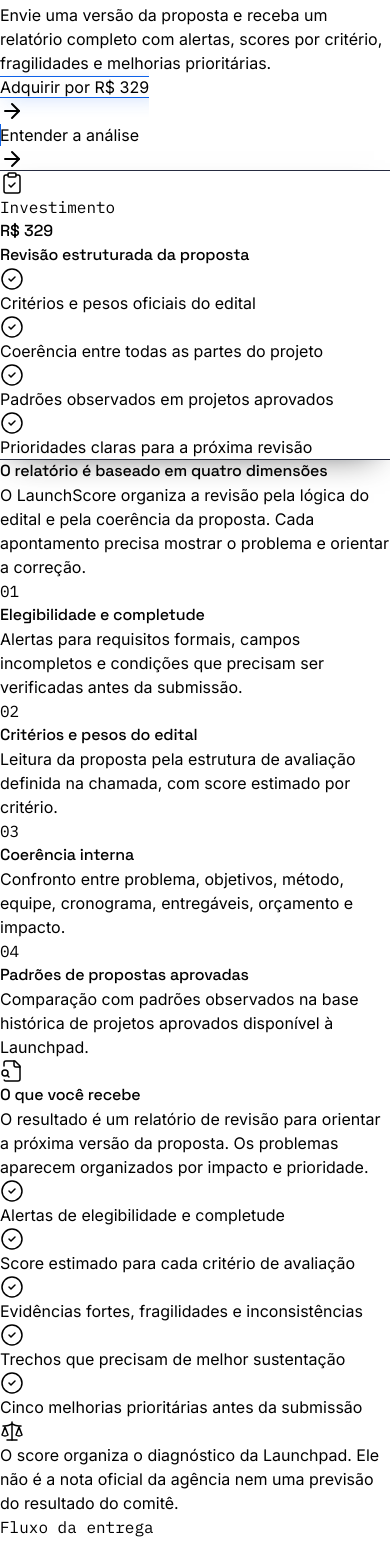
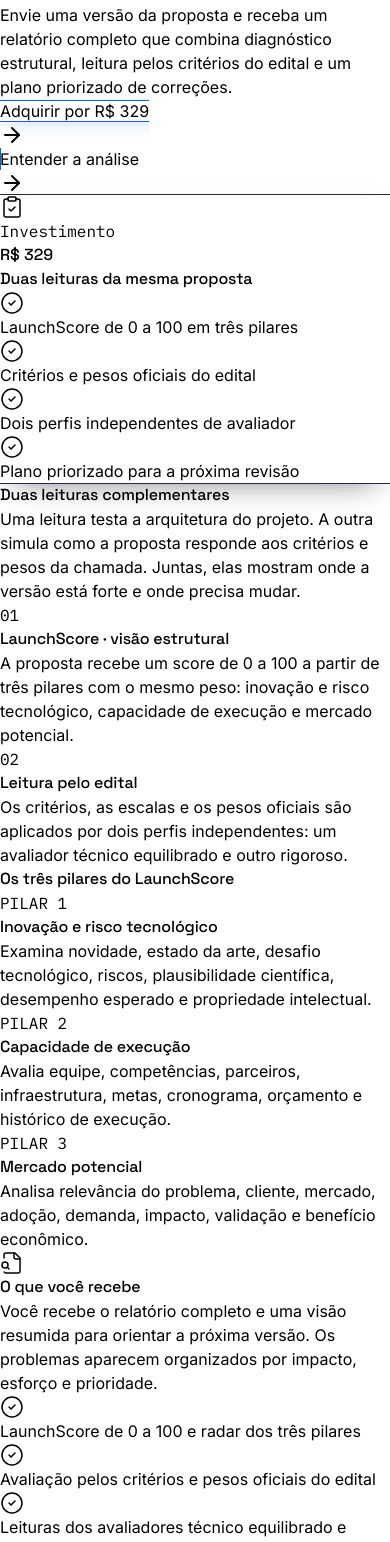
Before and after one commit to jrlmartini/Launchpad-Landingpage, a React (Vite) app in the folder client/: page /projetos/launchscore in a window 390 px wide. Shown: the part 432-1974 px from the top of the page. Built offline with nearby package versions, Linux system fonts and the light colour scheme.

Commit message:
feat: alinhar LaunchScore à metodologia v0.1

```diff
--- a/client/src/components/hub/ProjectServices.tsx
+++ b/client/src/components/hub/ProjectServices.tsx
@@ -166,15 +166,15 @@ const projectServices = [
     lead:
       "Você envia uma versão da proposta e recebe um diagnóstico das fragilidades e melhorias prioritárias.",
     body:
-      "O LaunchScore analisa a proposta com base nos critérios e pesos do edital, nos requisitos formais, na coerência interna e em padrões observados na base histórica de projetos aprovados disponível à Launchpad.",
+      "O LaunchScore combina um diagnóstico em três pilares com a avaliação pelos critérios e pesos do edital. Duas personas técnicas, uma equilibrada e outra rigorosa, testam a força da versão analisada.",
     bullets: [
-      "Alertas de elegibilidade e completude",
-      "Score estimado por critério",
-      "Evidências, fragilidades e inconsistências",
-      "Cinco melhorias prioritárias antes da submissão",
+      "Score de 0 a 100 em três pilares",
+      "Leitura pelos critérios oficiais do edital",
+      "Matriz de coerência e pesquisa externa dirigida",
+      "Plano priorizado de correções",
     ],
     closing:
-      "O LaunchScore é um diagnóstico da Launchpad. Não corresponde à nota da agência, não estima probabilidade de aprovação e não substitui a decisão do comitê julgador.",
+      "A entrega mostra como inovação, execução e mercado se sustentam na proposta e quais mudanças devem entrar primeiro na próxima versão.",
     cta: "",
     waMessage: "",
     featured: false,
@@ -381,8 +381,8 @@ export function ProjectServicesComparison() {
 export function ProjectsFAQ() {
   const faqs = [
     {
-      q: "Você garante que o projeto será aprovado?",
-      a: "Não. A decisão é de um comitê, com critérios e concorrência que ninguém controla. A escrita e o LaunchScore ajudam a identificar problemas de enquadramento, coerência, evidência e execução antes da submissão, sem prever nota ou aprovação.",
+      q: "Como o LaunchScore chega ao diagnóstico?",
+      a: "A análise combina um score em três pilares, a leitura pelos critérios oficiais, uma matriz de coerência e pesquisa externa dirigida. A conclusão integra essas evidências e orienta o plano priorizado de correções.",
     },
     {
       q: "Funciona para qual edital?",
--- a/client/src/lib/launch-lab.ts
+++ b/client/src/lib/launch-lab.ts
@@ -131,9 +131,9 @@ export const FAQ_LAUNCH_LAB = [
       "Não. O programa fornece método, ferramentas, clínicas coletivas e um diagnóstico de prontidão. O participante continua responsável pela redação, pelas informações e pela submissão da proposta.",
   },
   {
-    pergunta: "O LaunchScore prevê a aprovação?",
+    pergunta: "Como o LaunchScore avalia a proposta?",
     resposta:
-      "Não. O LaunchScore é um diagnóstico de prontidão produzido a partir de uma versão da proposta. Ele considera os critérios e pesos oficiais, requisitos formais, coerência interna e padrões observados na base histórica de projetos aprovados disponível à Launchpad. O resultado não corresponde à nota do CNPq nem representa probabilidade de aprovação.",
+      "O diagnóstico combina um score de 0 a 100 em inovação e risco tecnológico, capacidade de execução e mercado potencial com uma leitura pelos critérios e pesos oficiais. Dois perfis de avaliador testam a proposta e alimentam o plano priorizado de correções.",
   },
   {
     pergunta: "O programa serve para projetos fora de software?",
--- a/client/src/lib/launchscore.ts
+++ b/client/src/lib/launchscore.ts
@@ -5,7 +5,7 @@
  * Asaas em 30/08/2026. Não reutilizar estes links em outras ofertas.
  */
 export const LAUNCHSCORE = {
-  VERSAO: "launchscore-fomento-2026-v03",
+  VERSAO: "launchscore-methodology-v0.1-site-v05",
   nome: "LaunchScore",
   preco: 329,
   moeda: "BRL",
--- a/client/src/pages/launch-lab-rhae.tsx
+++ b/client/src/pages/launch-lab-rhae.tsx
@@ -398,10 +398,10 @@ export default function LaunchLabRhae() {
                 <p className="mt-6 font-mono text-xs uppercase tracking-[0.16em] text-cta">LaunchScore Report</p>
                 <h3 className="mt-3 font-display text-3xl font-bold text-text">Uma segunda leitura estruturada</h3>
                 <p className="mt-5 leading-relaxed text-text-muted">
-                  O relatório analisa uma versão da proposta com base nos critérios e pesos oficiais, nos requisitos formais, na coerência interna e em padrões observados na base histórica de projetos aprovados disponível à Launchpad.
+                  O relatório combina o LaunchScore em três pilares com uma leitura pelos critérios e pesos oficiais. Dois perfis de avaliador testam a versão da proposta e ajudam a definir as correções prioritárias.
                 </p>
                 <ul className="mt-6 space-y-3">
-                  {["Alertas de elegibilidade e completude", "Score estimado por critério", "Evidências, fragilidades e inconsistências", "Cinco melhorias prioritárias"].map((item) => (
+                  {["Score de 0 a 100 em três pilares", "Leitura pelos critérios oficiais", "Matriz de coerência e pesquisa externa", "Plano priorizado de correções"].map((item) => (
                     <li key={item} className="flex items-start gap-3 text-sm text-text">
                       <Check className="mt-0.5 h-4 w-4 shrink-0 text-cta" aria-hidden />
                       {item}
@@ -409,7 +409,7 @@ export default function LaunchLabRhae() {
                   ))}
                 </ul>
                 <p className="mt-7 border-t border-cta/20 pt-5 text-sm leading-relaxed text-text-muted">
-                  O LaunchScore é um diagnóstico da Launchpad. Não corresponde à nota do CNPq, não estima probabilidade de aprovação e não substitui a decisão do comitê julgador.
+                  A conclusão integra os três pilares, a leitura do edital, os alertas críticos e as contradições encontradas na análise.
                 </p>
                 <a
                   href="/projetos/launchscore"
--- a/client/src/pages/launchscore.tsx
+++ b/client/src/pages/launchscore.tsx
@@ -11,9 +11,7 @@ import {
 } from "lucide-react";
 import { Navbar } from "@/components/landing/Navbar";
 import { Footer } from "@/components/landing/Footer";
-import { FloatingWhatsApp } from "@/components/hub/FloatingWhatsApp";
 import { LAUNCHSCORE } from "@/lib/launchscore";
-import { WA_MESSAGES } from "@/lib/contact";
 import { trackEvent } from "@/lib/analytics";
 
 const sections = [
@@ -23,31 +21,43 @@ const sections = [
   { href: "#faq", label: "Perguntas" },
 ];
 
-const dimensoes = [
+const leituras = [
   {
-    titulo: "Elegibilidade e completude",
-    texto: "Alertas para requisitos formais, campos incompletos e condições que precisam ser verificadas antes da submissão.",
+    numero: "01",
+    titulo: "LaunchScore · visão estrutural",
+    texto: "A proposta recebe um score de 0 a 100 a partir de três pilares com o mesmo peso: inovação e risco tecnológico, capacidade de execução e mercado potencial.",
   },
   {
-    titulo: "Critérios e pesos do edital",
-    texto: "Leitura da proposta pela estrutura de avaliação definida na chamada, com score estimado por critério.",
+    numero: "02",
+    titulo: "Leitura pelo edital",
+    texto: "Os critérios, as escalas e os pesos oficiais são aplicados por dois perfis independentes: um avaliador técnico equilibrado e outro rigoroso.",
+  },
+];
+
+const pilares = [
+  {
+    titulo: "Inovação e risco tecnológico",
+    texto: "Examina novidade, estado da arte, desafio tecnológico, riscos, plausibilidade científica, desempenho esperado e propriedade intelectual.",
   },
   {
-    titulo: "Coerência interna",
-    texto: "Confronto entre problema, objetivos, método, equipe, cronograma, entregáveis, orçamento e impacto.",
+    titulo: "Capacidade de execução",
+    texto: "Avalia equipe, competências, parceiros, infraestrutura, metas, cronograma, orçamento e histórico de execução.",
   },
   {
-    titulo: "Padrões de propostas aprovadas",
-    texto: "Comparação com padrões observados na base histórica de projetos aprovados disponível à Launchpad.",
+    titulo: "Mercado potencial",
+    texto: "Analisa relevância do problema, cliente, mercado, adoção, demanda, impacto, validação e benefício econômico.",
   },
 ];
 
 const relatorio = [
-  "Alertas de elegibilidade e completude",
-  "Score estimado para cada critério de avaliação",
-  "Evidências fortes, fragilidades e inconsistências",
-  "Trechos que precisam de melhor sustentação",
-  "Cinco melhorias prioritárias antes da submissão",
+  "LaunchScore de 0 a 100 e radar dos três pilares",
+  "Avaliação pelos critérios e pesos oficiais do edital",
+  "Leituras dos avaliadores técnico equilibrado e rigoroso",
+  "Matriz de coerência entre risco, método, equipe, orçamento e prazo",
+  "Pesquisa externa dirigida e contradições relevantes",
+  "Perguntas prováveis dos avaliadores",
+  "Plano priorizado de correções da proposta e do projeto",
+  "Conclusão sobre a competitividade da versão analisada",
 ];
 
 const faqs = [
@@ -132,7 +142,7 @@ export default function LaunchScore() {
                   Descubra onde sua proposta perde força antes da submissão.
                 </h1>
                 <p className="mt-6 max-w-2xl text-lg leading-relaxed text-text/85 lg:text-xl">
-                  Envie uma versão da proposta e receba um relatório completo com alertas, scores por critério, fragilidades e melhorias prioritárias.
+                  Envie uma versão da proposta e receba um relatório completo que combina diagnóstico estrutural, leitura pelos critérios do edital e um plano priorizado de correções.
                 </p>
                 <div className="mt-9 flex flex-col items-start gap-4 sm:flex-row sm:items-center">
                   <a
@@ -160,13 +170,13 @@ export default function LaunchScore() {
                     <p className="mt-1 font-display text-4xl font-bold text-text">R$ 329</p>
                   </div>
                 </div>
-                <h2 className="mt-7 font-display text-2xl font-bold text-text">Revisão estruturada da proposta</h2>
+                <h2 className="mt-7 font-display text-2xl font-bold text-text">Duas leituras da mesma proposta</h2>
                 <ul className="mt-6 space-y-4">
                   {[
+                    "LaunchScore de 0 a 100 em três pilares",
                     "Critérios e pesos oficiais do edital",
-                    "Coerência entre todas as partes do projeto",
-                    "Padrões observados em projetos aprovados",
-                    "Prioridades claras para a próxima revisão",
+                    "Dois perfis independentes de avaliador",
+                    "Plano priorizado para a próxima revisão",
                   ].map((item) => (
                     <li key={item} className="flex items-start gap-3 text-text-muted">
                       <CheckCircle2 className="mt-0.5 h-5 w-5 shrink-0 text-cta" strokeWidth={1.5} />
@@ -181,19 +191,32 @@ export default function LaunchScore() {
           <section id="analise" className="scroll-mt-32 border-y border-stroke/30 bg-surface/30 py-20 lg:py-28">
             <div className="mx-auto max-w-6xl px-6 lg:px-8">
               <div className="mx-auto mb-12 max-w-3xl text-center">
-                <h2 className="font-display text-3xl font-bold text-text lg:text-4xl">O relatório é baseado em quatro dimensões</h2>
+                <h2 className="font-display text-3xl font-bold text-text lg:text-4xl">Duas leituras complementares</h2>
                 <p className="mt-5 text-lg leading-relaxed text-text-muted">
-                  O LaunchScore organiza a revisão pela lógica do edital e pela coerência da proposta. Cada apontamento precisa mostrar o problema e orientar a correção.
+                  Uma leitura testa a arquitetura do projeto. A outra simula como a proposta responde aos critérios e pesos da chamada. Juntas, elas mostram onde a versão está forte e onde precisa mudar.
                 </p>
               </div>
               <div className="grid gap-5 md:grid-cols-2">
-                {dimensoes.map((item, index) => (
+                {leituras.map((item) => (
                   <article key={item.titulo} className="rounded-3xl border border-stroke/50 bg-background/45 p-7">
-                    <p className="font-mono text-xs text-cta">0{index + 1}</p>
+                    <p className="font-mono text-xs text-cta">{item.numero}</p>
                     <h3 className="mt-3 font-display text-xl font-semibold text-text">{item.titulo}</h3>
                     <p className="mt-3 leading-relaxed text-text-muted">{item.texto}</p>
                   </article>
                 ))}
+              </div>
+
+              <div className="mt-14">
+                <h3 className="text-center font-display text-2xl font-bold text-text lg:text-3xl">Os três pilares do LaunchScore</h3>
+                <div className="mt-8 grid gap-5 md:grid-cols-3">
+                  {pilares.map((item, index) => (
+                    <article key={item.titulo} className="rounded-3xl border border-cta/20 bg-cta/[0.04] p-7">
+                      <p className="font-mono text-xs text-cta">PILAR {index + 1}</p>
+                      <h4 className="mt-3 font-display text-xl font-semibold text-text">{item.titulo}</h4>
+                      <p className="mt-3 leading-relaxed text-text-muted">{item.texto}</p>
+                    </article>
+                  ))}
+                </div>
               </div>
             </div>
           </section>
@@ -204,7 +227,7 @@ export default function LaunchScore() {
                 <FileSearch className="h-9 w-9 text-cta" strokeWidth={1.5} aria-hidden />
                 <h2 className="mt-5 font-display text-3xl font-bold text-text lg:text-4xl">O que você recebe</h2>
                 <p className="mt-5 text-lg leading-relaxed text-text-muted">
-                  O resultado é um relatório de revisão para orientar a próxima versão da proposta. Os problemas aparecem organizados por impacto e prioridade.
+                  Você recebe o relatório completo e uma visão resumida para orientar a próxima versão. Os problemas aparecem organizados por impacto, esforço e prioridade.
                 </p>
               </div>
               <div className="rounded-3xl border border-cta/25 bg-surface/60 p-7 lg:p-9">
@@ -219,7 +242,7 @@ export default function LaunchScore() {
                 <div className="mt-7 border-t border-stroke/50 pt-6">
                   <p className="flex items-start gap-3 text-sm leading-relaxed text-text-muted">
                     <Scale className="mt-0.5 h-5 w-5 shrink-0 text-cta" strokeWidth={1.5} aria-hidden />
-                    O score organiza o diagnóstico da Launchpad. Ele não é a nota oficial da agência nem uma previsão do resultado do comitê.
+                    O score dos três pilares e a leitura pelos critérios oficiais são resultados distintos. A conclusão de competitividade integra as duas leituras, os alertas críticos e as contradições encontradas.
                   </p>
                 </div>
               </div>
@@ -235,8 +258,8 @@ export default function LaunchScore() {
               <div className="grid gap-5 md:grid-cols-3">
                 {[
                   ["01", "Envio", "Você envia a proposta, o edital e os anexos que definem os critérios de avaliação."],
-                  ["02", "Análise", "A Launchpad aplica a estrutura de avaliação e confronta critérios, evidências e coerência interna."],
-                  ["03", "Relatório", "Você recebe os scores, os alertas e as cinco melhorias que devem entrar primeiro na revisão."],
+                  ["02", "Análise", "A Launchpad aplica os três pilares, os dois perfis de avaliação, a matriz de coerência e a pesquisa externa dirigida."],
+                  ["03", "Relatório", "Você recebe o diagnóstico completo e uma visão resumida com as cinco correções que devem entrar primeiro na revisão."],
                 ].map(([numero, titulo, texto]) => (
                   <article key={numero} className="rounded-3xl border border-stroke/50 bg-background/45 p-7">
                     <p className="font-mono text-sm text-cta">{numero}</p>
@@ -305,7 +328,6 @@ export default function LaunchScore() {
         </main>
 
         <Footer />
-        <FloatingWhatsApp message={WA_MESSAGES.revisao} />
       </div>
     </div>
   );
--- a/script/routes-meta.ts
+++ b/script/routes-meta.ts
@@ -245,7 +245,7 @@ const PAGINAS_FIXAS: RouteMeta[] = [
           siteUrl,
           "/projetos/launchscore",
           "LaunchScore para Projeto de Fomento",
-          "Diagnóstico da proposta com alertas de elegibilidade e completude, score estimado por critério, fragilidades, inconsistências e cinco melhorias prioritárias.",
+          "Diagnóstico da proposta com score em três pilares, leitura pelos critérios oficiais, dois perfis de avaliador, matriz de coerência e plano priorizado de correções.",
         ),
         offers: {
           "@type": "Offer",
@@ -281,7 +281,7 @@ const PAGINAS_FIXAS: RouteMeta[] = [
     path: "/projetos/launchscore",
     title: "LaunchScore: Revisão de Projetos de Fomento | Launchpad",
     description:
-      "Relatório completo de revisão da proposta por R$ 329, com alertas, score estimado por critério, fragilidades e cinco melhorias prioritárias.",
+      "Relatório completo por R$ 329 com score em três pilares, leitura pelos critérios oficiais, dois perfis de avaliador e plano priorizado de correções.",
     priority: 0.9,
     crumb: "LaunchScore",
     crumbParent: { name: "Projetos de fomento", path: "/projetos" },
@@ -294,7 +294,7 @@ const PAGINAS_FIXAS: RouteMeta[] = [
           siteUrl,
           "/projetos/launchscore",
           "LaunchScore para Projeto de Fomento",
-          "Diagnóstico da proposta com alertas de elegibilidade e completude, score estimado por critério, fragilidades, inconsistências e cinco melhorias prioritárias.",
+          "Diagnóstico da proposta com score em três pilares, leitura pelos critérios oficiais, dois perfis de avaliador, matriz de coerência e plano priorizado de correções.",
         ),
         offers: {
           "@type": "Offer",
```
